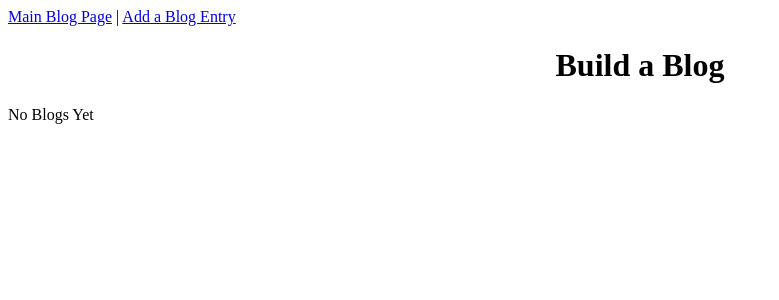
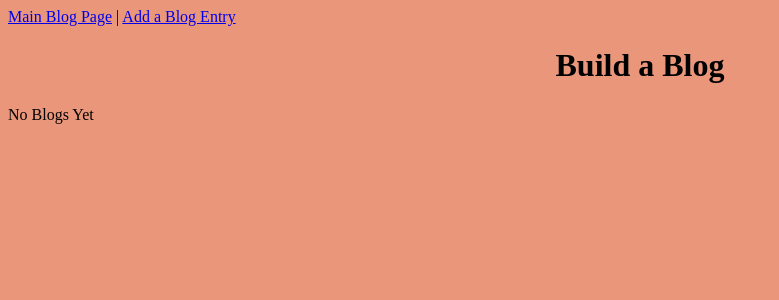
Before and after one commit to Sneha-ks/Blogz, a Flask app: page /blog in a window 1280 px wide. Shown: the top 300 px of the page, without its empty margins (0-779 px from the left). Run offline with Flask 2, Linux system fonts and the light colour scheme; data that the repository does not hold is empty.

Commit message:
Updated style sheet

```diff
--- a/static/style.css
+++ b/static/style.css
@@ -13,3 +13,7 @@ h2 {
 .error{
     color: red;
 }
+
+body {
+    background-color: darksalmon;
+}
```
